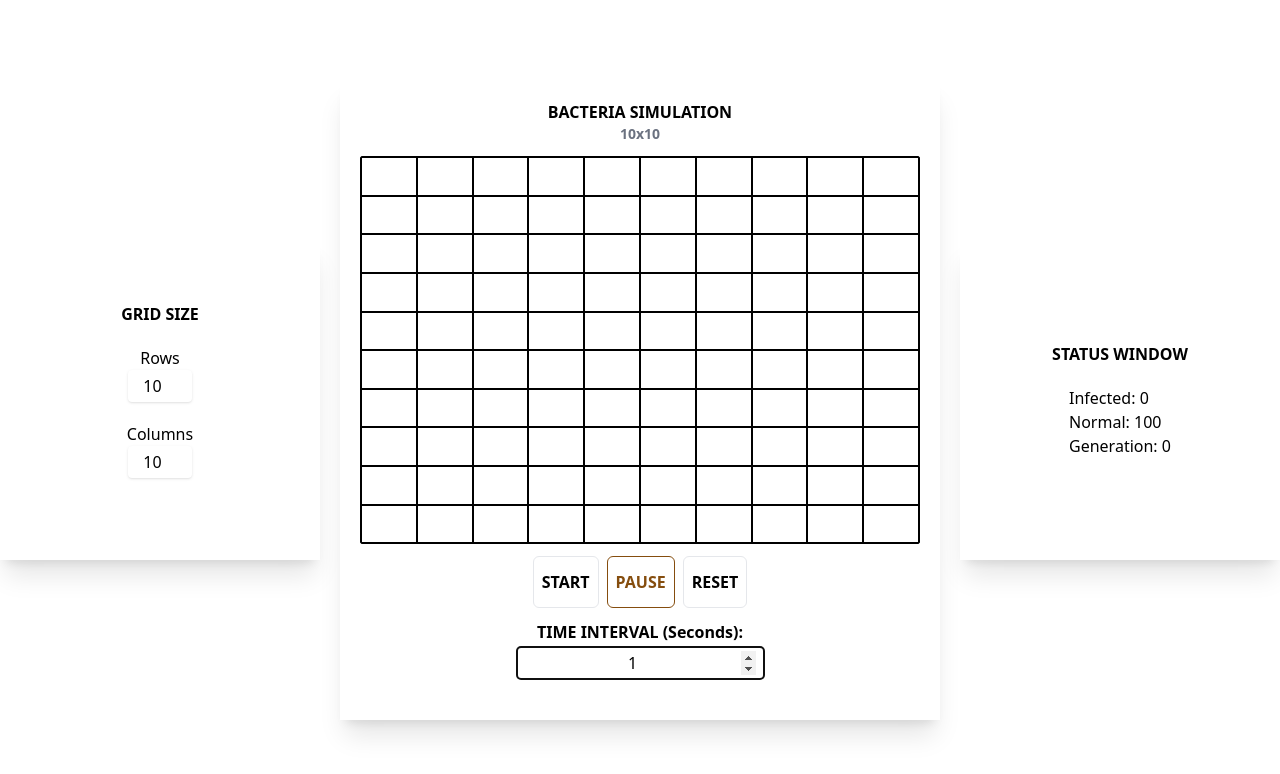
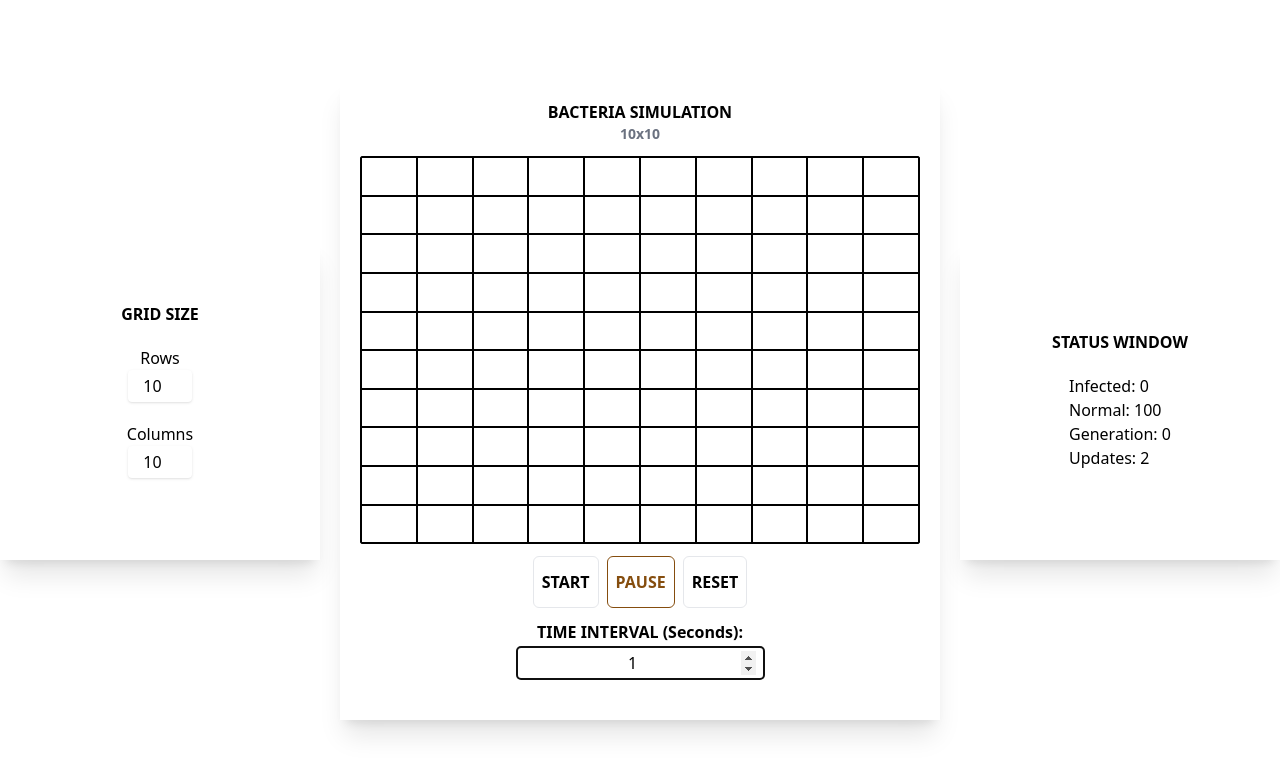
Before and after one commit to jasooh/J241---Solution, a React (Create React App) app: page / in a window 1280 px wide. Shown: the top 774 px of the page. Built offline with nearby package versions, Linux system fonts and the light colour scheme.

Commit message:
Made keyboard shortcuts and fixed bugs

```diff
--- a/src/App.tsx
+++ b/src/App.tsx
@@ -1,5 +1,6 @@
 // Components
 import Grid from "./components/Grid";
+import React from "react";
 
 // Context provider
 import { TickProvider } from "./context/TickContext";
--- a/src/components/Cell.tsx
+++ b/src/components/Cell.tsx
@@ -47,6 +47,7 @@ const Cell = React.memo(({id, position, grid, setGrid, gridDimensions}:CellProps
     };
 
     // useEffect listens for each tick update to infect nearby cells
+
     useEffect(() => {
         if (grid[id]) {
             const random1 = Math.floor(Math.random() * 4);
@@ -68,8 +69,8 @@ const Cell = React.memo(({id, position, grid, setGrid, gridDimensions}:CellProps
     }, [tick.tick]);
 
     // Render green or black depending on state
-    useEffect(() =>{
-        tick.renderCount.current += 1;
+    useEffect(() => {
+        console.log("Cell update, ID: " + id);
     })
 
     if (grid[id]) {
--- a/src/components/Grid.tsx
+++ b/src/components/Grid.tsx
@@ -3,7 +3,7 @@
 // Creates the array that manages the state of all the cells within the rendered grid.
 
 // Hooks
-import { useState, useEffect } from "react";
+import React, { useState, useEffect } from "react";
 
 // Components
 import Cell from "./Cell";
@@ -17,9 +17,9 @@ const Grid = () => {
     const tick = useTickContext();
 
     // State variables
-    const [rows, setRows] = useState(10);
-    const [columns, setColumns] = useState(10);
-    const [cellGrid, setCellGrid] = useState(Array(rows*columns).fill(false)); // Populate the array, this is the centralized array to manage the state of all cells
+    const [rows, setRows] = useState<number>(10);
+    const [columns, setColumns] = useState<number>(10);
+    const [cellGrid, setCellGrid] = useState<boolean[]>(Array(rows*columns).fill(false)); // Populate the array, this is the centralized array to manage the state of all cells
 
     // Grid methods & styling
     const renderGrid = (cellGrid: boolean[]) => { // Returns an array of JSX.Elements of <Cell>
@@ -49,11 +49,11 @@ const Grid = () => {
 
     // Button logic
     const handleStartClick = () => {
-        tick.startSimulation()
+        tick.startSimulation();
     };
 
     const handlePauseClick = () => {
-        tick.pauseSimulation()
+        tick.pauseSimulation();
     };
 
     const handleResetClick = () => {
@@ -61,11 +61,19 @@ const Grid = () => {
         setCellGrid(Array(rows*columns).fill(false));
     };
 
+    const handleOnKeyDown = (event: React.KeyboardEvent<HTMLInputElement>) => {
+        if (event.key === "Enter") tick.startSimulation();
+    };
+
     const handleIntervalChange = (event: React.ChangeEvent<HTMLInputElement>) => {
         const parsedValue = parseFloat(event.target.value);
         const clamp = Math.max(0, Math.min(100, parsedValue)); // clamp the values between 1 and 100
         isNaN(parsedValue) ? tick.changeSimulationInterval(1) : tick.changeSimulationInterval(clamp);
     };
+
+    useEffect(() =>{
+        tick.renderCount.current += 1;
+    })
 
     return (
         <>
@@ -95,7 +103,7 @@ const Grid = () => {
                 {/* Time input */}
                 <div className="flex flex-col items-center gap-3">
                     <label className="font-semibold">TIME INTERVAL (Seconds): </label>
-                    <input className="border border-black rounded w-30 py-1 px-2 mt-[-10px] mb-5 text-center" type="number" step="0.01" autoFocus={true} value={tick.interval} onChange={handleIntervalChange}/>
+                    <input className="border border-black rounded w-30 py-1 px-2 mt-[-10px] mb-5 text-center" type="number" step="0.01" autoFocus={true} value={tick.interval} onChange={handleIntervalChange} onKeyDown={(event) => handleOnKeyDown(event)}/>
                 </div>
             </div>
 
@@ -103,6 +111,6 @@ const Grid = () => {
             <GridStatusWindow tick={tick} cellGrid={cellGrid} rows={rows} columns={columns} />
         </>
     );
-};
+}
 
 export default Grid;
--- a/src/components/GridStatusWindow.tsx
+++ b/src/components/GridStatusWindow.tsx
@@ -1,7 +1,5 @@
 // GridStatusWindow component:
 // A component responsible for containing the buttons related to the current state of the grid.
-
-import { MutableRefObject } from "react";
 
 // Context type
 import { TickProps } from "../context/TickContext";
@@ -36,6 +34,7 @@ const GridStatusWindow = ({tick, cellGrid, rows, columns}:GridStatusWindowProps)
                 <label>Infected: {getCellCount(true)}</label>
                 <label>Normal: {getCellCount(false)} </label>
                 <label>Generation: {tick.tick}</label>
+                <label>Updates: {tick.renderCount.current}</label>
             </div>
         </div>
     );
--- a/src/context/TickContext.tsx
+++ b/src/context/TickContext.tsx
@@ -11,8 +11,8 @@ interface TickProps {
     changeSimulationInterval: (value: number) => void, // Adjusts the time between cell divsions (state updates)
     interval: number, // Keeps track of current time between cell divisions
     tick: number, // Keeps track of how many ticks/generations of bacteria have passed
-    isRunning: MutableRefObject<Boolean> // Keeps track of if the simulation is running,
-    renderCount: MutableRefObject<number>
+    isRunning: MutableRefObject<boolean> // Keeps track of if the simulation is running,
+    renderCount: MutableRefObject<number>,
 };
 
 const Tick = createContext({} as TickProps)
@@ -30,7 +30,7 @@ const TickProvider = ({children}:{children: ReactNode}) => {
     const startSimulation = () => {
         if (!isRunning.current) {
             const currentId = setInterval(() => {
-                setTick(prevTick => (prevTick+1));
+                setTick(prevTick => (prevTick + 1));
             }, interval*1000);
             setIntervalId(currentId);
             isRunning.current = true;
@@ -49,6 +49,7 @@ const TickProvider = ({children}:{children: ReactNode}) => {
         pauseSimulation();
         setTick(0);
         isRunning.current = false;
+        renderCount.current = 0
     };
 
     const changeSimulationInterval = (value: number) => {
```
